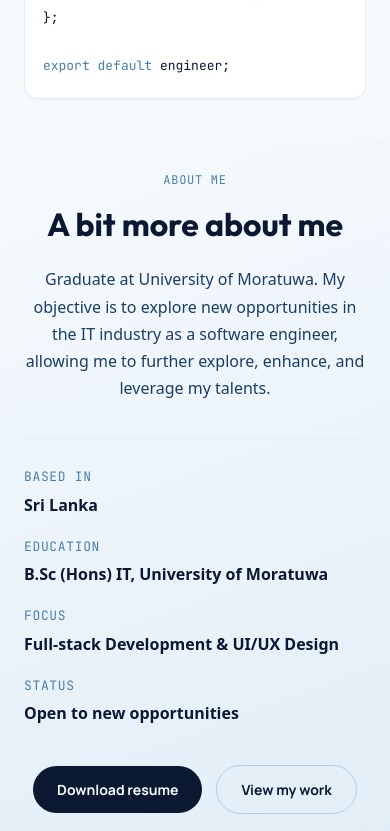
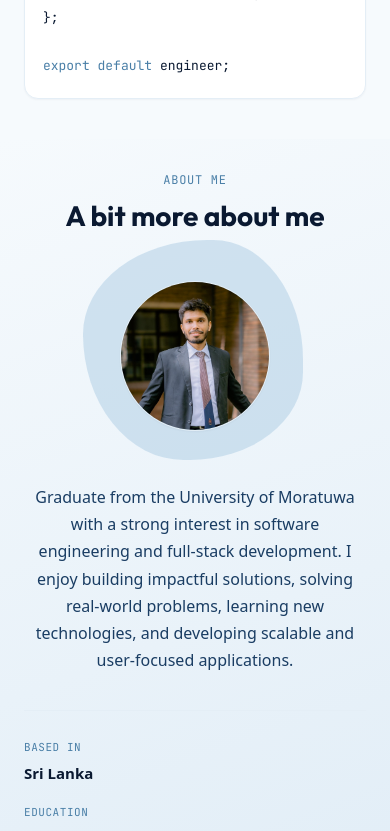
Before and after one commit to PasinduTY/MyPortfolio, a React (Create React App) app: page / in a window 390 px wide. Shown: the part 680-1511 px from the top of the page. Built offline with nearby package versions, Linux system fonts and the light colour scheme.

Commit message:
Fix photo issue in mobile view

```diff
--- a/public/profile/about.json
+++ b/public/profile/about.json
@@ -1,4 +1,4 @@
 {
-  "about": " \n\n\n\n\n\n\n\n\nGraduate at University of Moratuwa. My objective is to explore new opportunities in the IT industry as a software engineer, allowing me to further explore, enhance, and leverage my talents.",
+  "about": "Graduate from the University of Moratuwa with a strong interest in software engineering and full-stack development. I enjoy building impactful solutions, solving real-world problems, learning new technologies, and developing scalable and user-focused applications.",
   "imageSource": "images/about/profile.jpg"
 }
--- a/src/components/About.jsx
+++ b/src/components/About.jsx
@@ -25,10 +25,46 @@ const Section = styled.section`
   }
 
   @media (max-width: 760px) {
-    flex-direction: column-reverse;
+    display: grid;
+    grid-template-areas:
+      "eyebrow"
+      "heading"
+      "photo"
+      "text";
+    grid-template-columns: 1fr;
     padding: 32px 24px 56px;
+    gap: 0;
     text-align: center;
-    gap: 40px;
+  }
+`;
+
+const MobileEyebrow = styled.div`
+  display: none;
+
+  @media (max-width: 760px) {
+    display: block;
+    grid-area: eyebrow;
+    font-family: "JetBrains Mono", monospace;
+    font-size: 12px;
+    color: ${(props) => props.theme.accentColor};
+    letter-spacing: 0.06em;
+    text-transform: uppercase;
+    margin-bottom: 12px;
+  }
+`;
+
+const MobileHeading = styled.h1`
+  display: none;
+
+  @media (max-width: 760px) {
+    display: block;
+    grid-area: heading;
+    font-family: "Outfit", sans-serif;
+    font-weight: 700;
+    font-size: clamp(28px, 7vw, 38px);
+    line-height: 1.1;
+    margin-bottom: 24px;
+    color: ${(props) => props.theme.color};
   }
 `;
 
@@ -46,7 +82,9 @@ const PhotoSide = styled.div`
   }
 
   @media (max-width: 760px) {
+    grid-area: photo;
     width: 200px;
+    margin: 0 auto 28px;
   }
 `;
 
@@ -65,7 +103,7 @@ const Blob = styled.div`
 const PhotoFrame = styled.div`
   position: relative;
   z-index: 1;
-  width: 90%;
+  width: 75%;
   aspect-ratio: 1 / 1;
   border-radius: 50%;
   overflow: hidden;
@@ -83,6 +121,10 @@ const Photo = styled.img`
 const TextSide = styled.div`
   flex: 1;
   min-width: 0;
+
+  @media (max-width: 760px) {
+    grid-area: text;
+  }
 `;
 
 const Eyebrow = styled.div`
@@ -97,6 +139,10 @@ const Eyebrow = styled.div`
     font-size: 14px;
     margin-bottom: 24px;
   }
+
+  @media (max-width: 760px) {
+    display: none;
+  }
 `;
 
 const Heading = styled.h1`
@@ -109,6 +155,10 @@ const Heading = styled.h1`
 
   @media (min-width: 1500px) {
     font-size: 56px;
+  }
+
+  @media (max-width: 760px) {
+    display: none;
   }
 `;
 
@@ -146,7 +196,7 @@ const FactsGrid = styled.div`
 
 const FactLabel = styled.div`
   font-family: "JetBrains Mono", monospace;
-  font-size: 13px;
+  font-size: 11px;
   color: ${(props) => props.theme.accentColor};
   text-transform: uppercase;
   letter-spacing: 0.05em;
@@ -154,7 +204,7 @@ const FactLabel = styled.div`
 `;
 
 const FactValue = styled.div`
-  font-size: 16px;
+  font-size: 15px;
   font-weight: 600;
   color: ${(props) => props.theme.color};
 `;
@@ -220,6 +270,9 @@ function About() {
   return (
     <Wrap>
       <Section>
+        <MobileEyebrow>About me</MobileEyebrow>
+        <MobileHeading>A bit more about me</MobileHeading>
+
         <PhotoSide>
           <Blob />
           <PhotoFrame>
--- a/src/constants/endpoints.js
+++ b/src/constants/endpoints.js
@@ -1,8 +1,6 @@
 const endpoints = {
   navbar: "profile/navbar.json",
-  routes: "profile/routes.json",
   home: "profile/home.json",
-  social: "profile/social.json",
   about: "profile/about.json",
   skills: "profile/skills.json",
   education: "profile/education.json",
```
